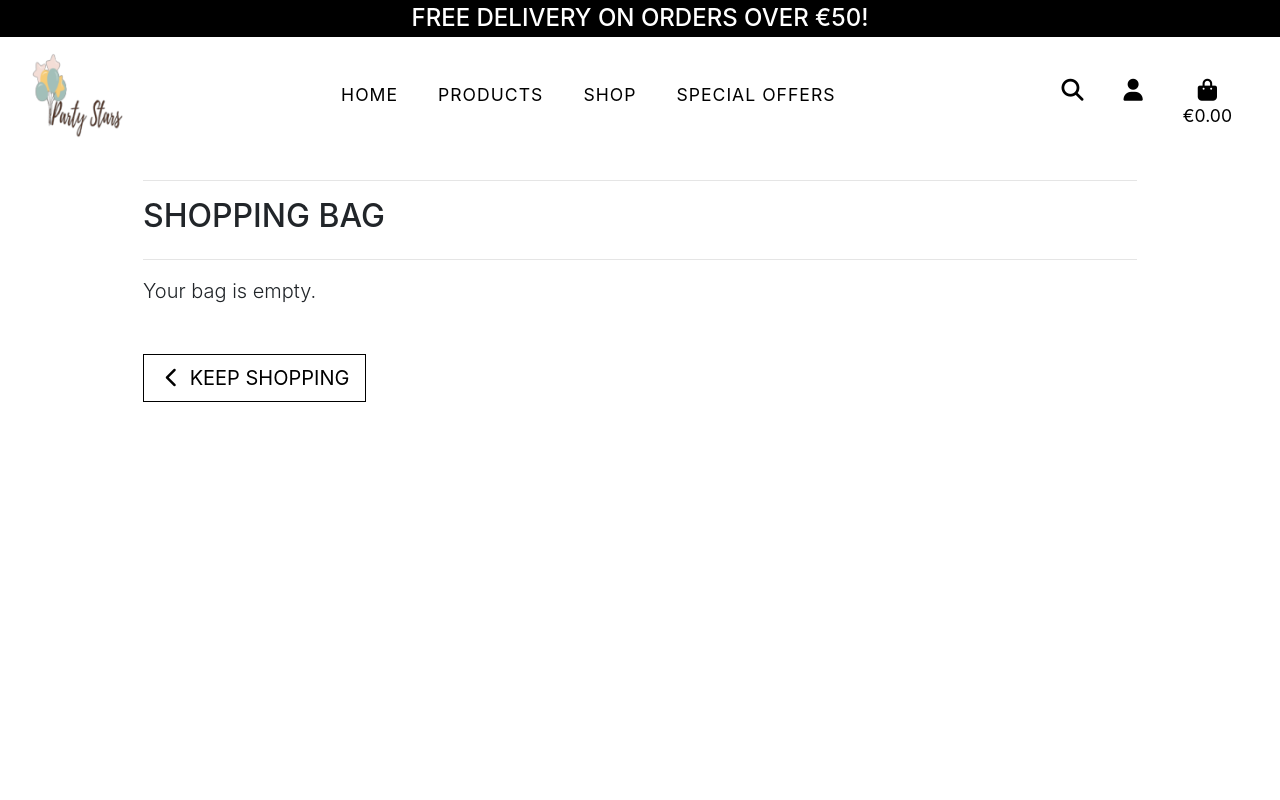
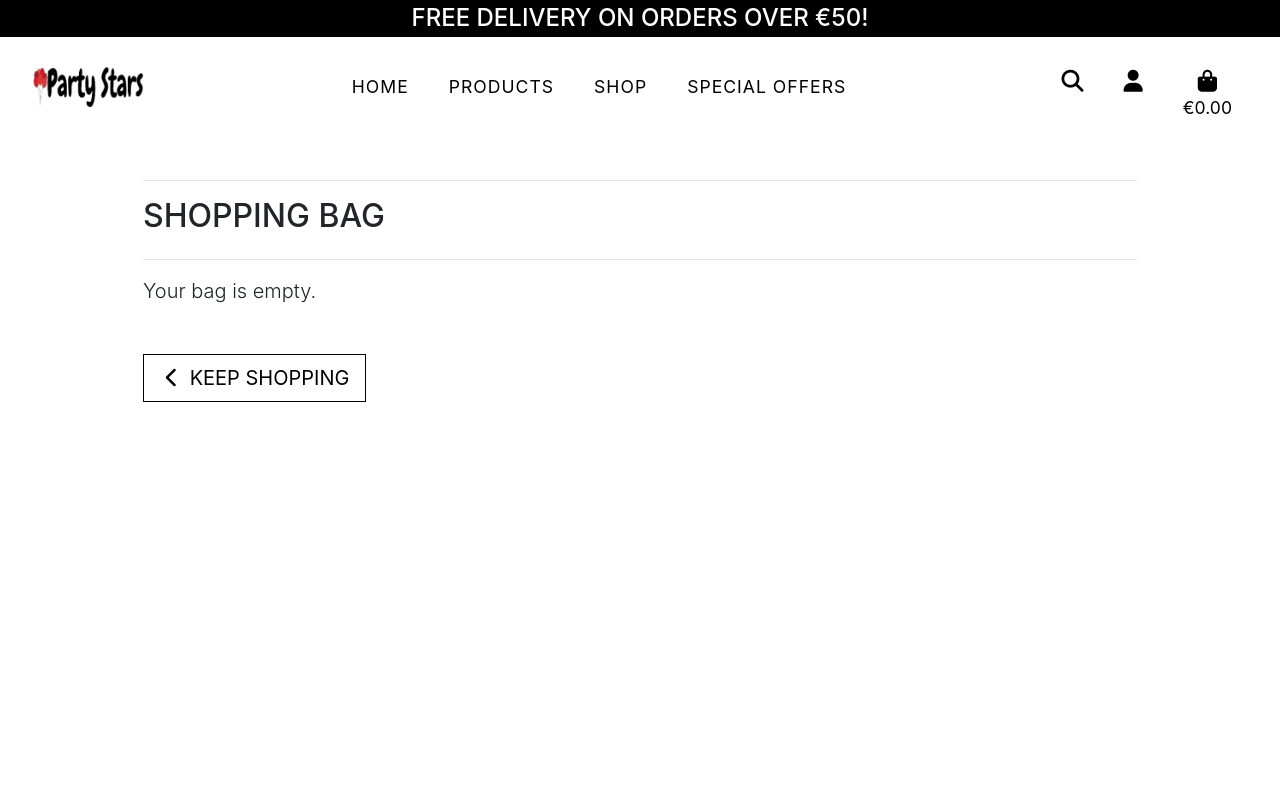
Before and after one commit to ionelaSabinaMacovei/PartyStars-PP5, a Django app: page /bag/ in a window 1280 px wide. Run offline with Django 3.2, Linux system fonts and the light colour scheme; data that the repository does not hold is empty; some libraries are stand-ins or nearby versions.

Commit message:
Updated the logo

```diff
--- a/static/css/base.css
+++ b/static/css/base.css
@@ -8,12 +8,12 @@ body {
     min-height: 100vh;
     display: flex;
     flex-direction: column;
-    background-color: rgb(201, 237, 247);
+
 }
 
 /* NAVBAR */
 .navbar{
-    background-color: var(--main-nav-color);
+
 }
 .dropdown-menu{
     background-color: whitesmoke;
--- a/templates/base.html
+++ b/templates/base.html
@@ -46,7 +46,7 @@
         </div>
         <nav class="navbar navbar-expand-lg d-none d-lg-flex">
                 <a href="{% url 'home' %}" class="nav-link main-logo-link">
-                    <img src="{{ MEDIA_URL }}logo3 (3).png" alt="Brand-logo for bigger screen" class="img-fluid d-none d-md-block">
+                    <img src="{{ MEDIA_URL }}logo4.png" alt="Brand-logo for bigger screen" class="img-fluid d-none d-md-block">
                 </a>
 
                 <div class="nav-bar-links mx-3">
```
Also changed, not shown: media/logo4.png (added).
